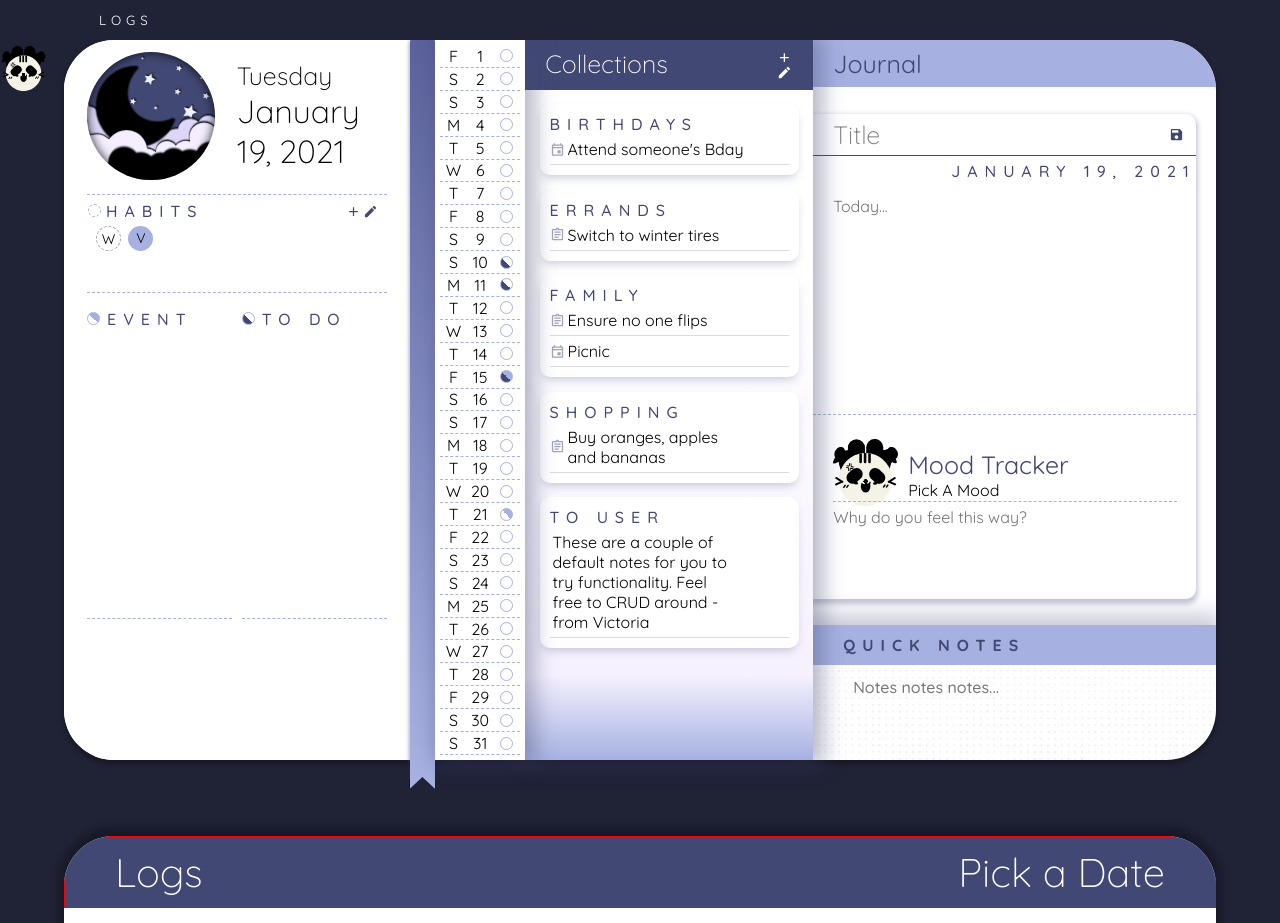
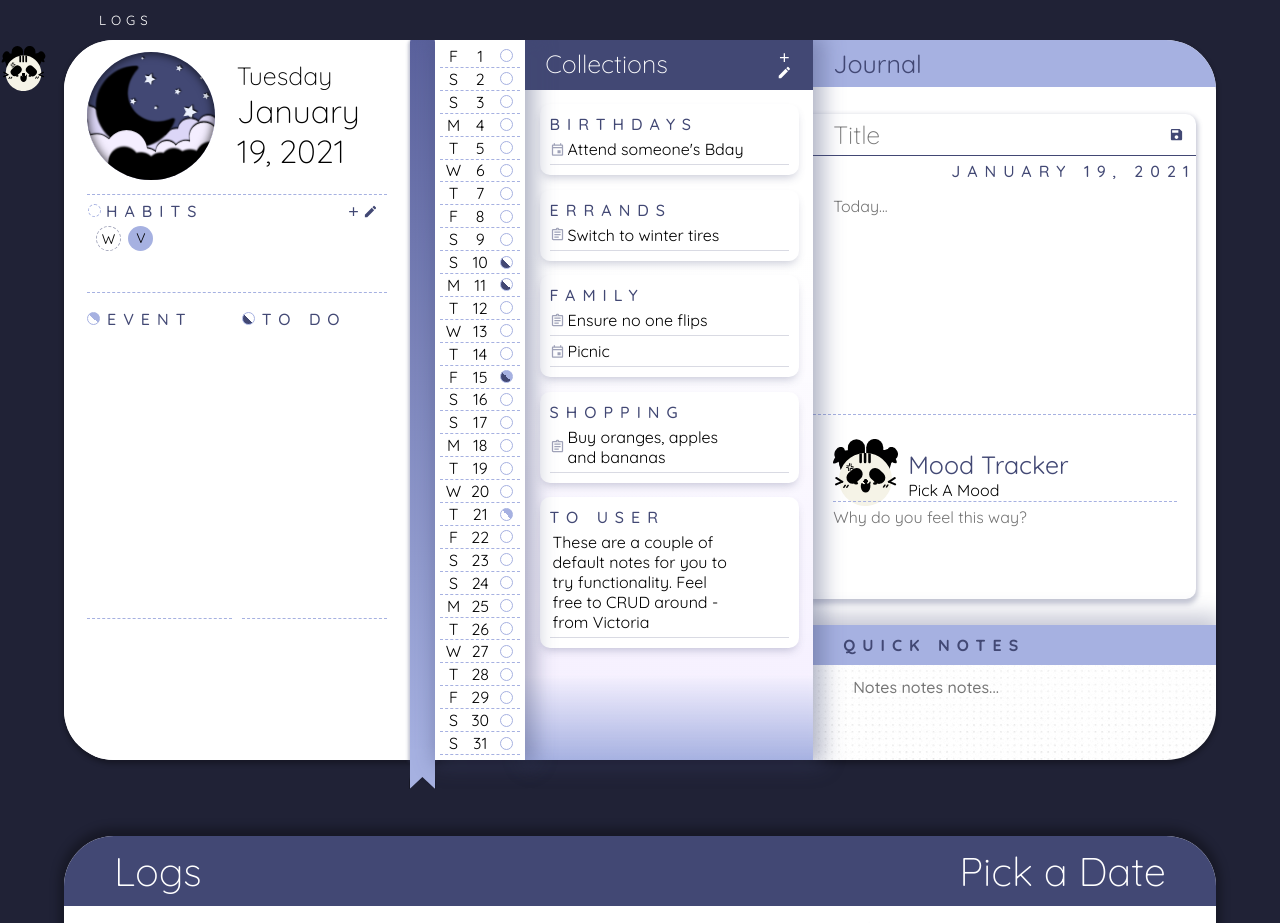
Before and after one commit to vkwho4250/react-frontend-journal, a React (Create React App) app: page / in a window 1280 px wide. Shown: the top 923 px of the page. Built offline with nearby package versions, Linux system fonts and the light colour scheme.

Commit message:
display edit

```diff
--- a/src/components/log/Report.css
+++ b/src/components/log/Report.css
@@ -26,7 +26,6 @@
 }
 
 #report .header {
-   border: 1rem solid red;
    width: 90vw;
    z-index: 3;
    height: fit-content;
```
